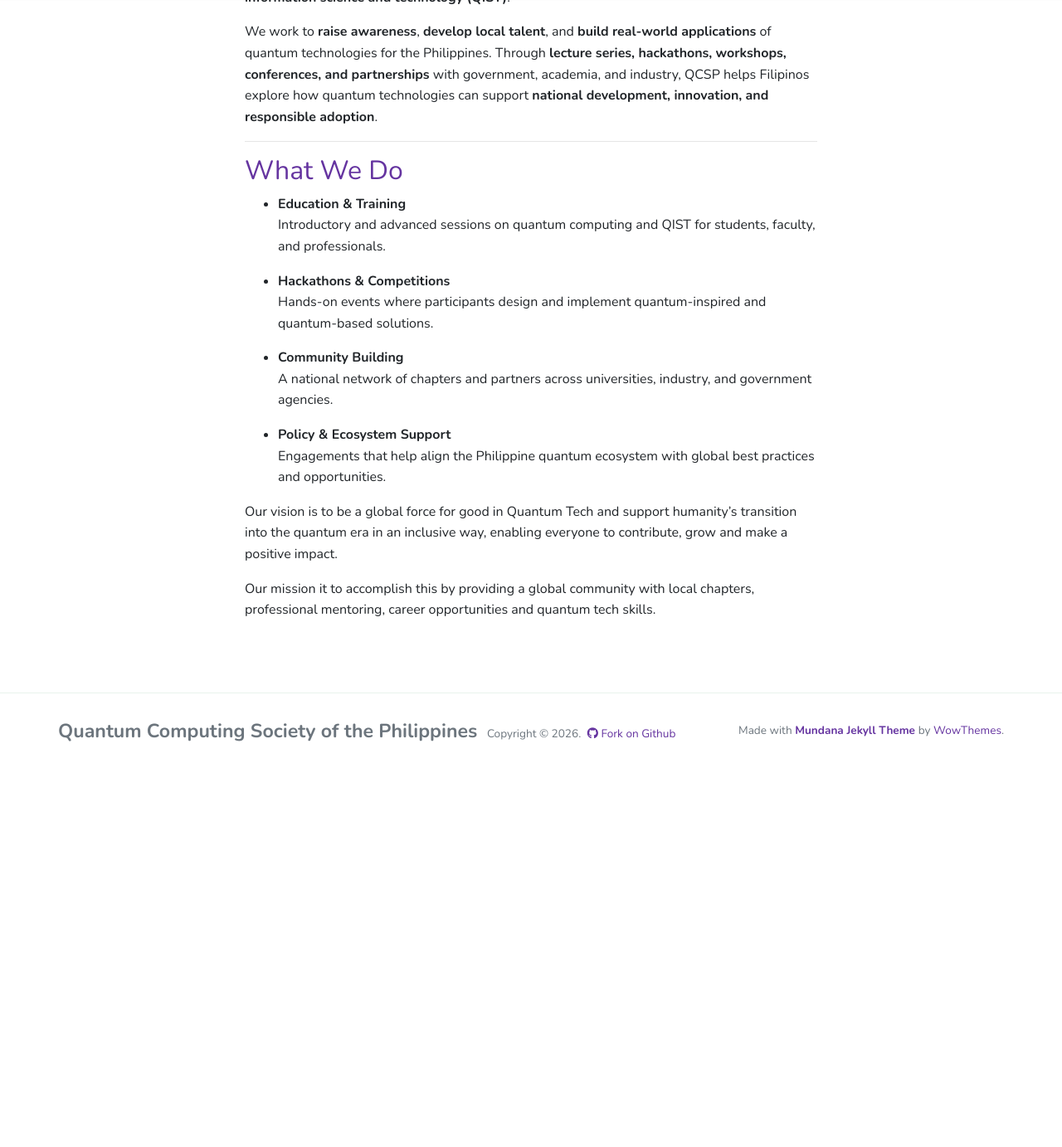
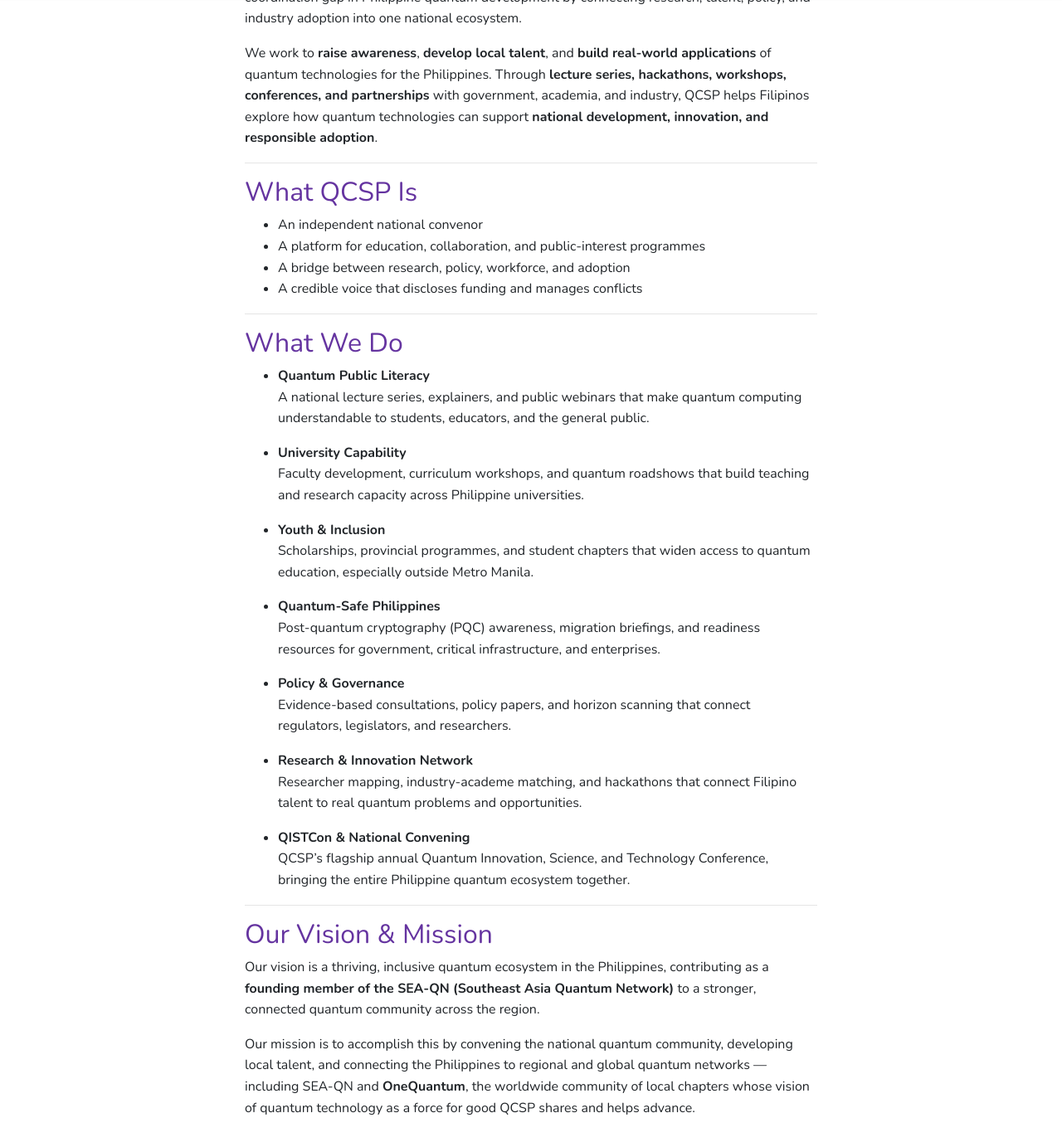
Before and after one commit to corpbob-qcsp/Quantum-Computing-Philippines.github.io, a Jekyll site: the page built from _pages/about.md, in a window 1280 px wide and 1400 px high, scrolled down 1164 px. Shown: the top 1383 px of the window at 83% size. Built offline with Jekyll 4.4.1, drawn with Linux system fonts in a browser that asks for light colours; nearby versions of some CDN libraries; before the commit the page ends 2091 px from its top, so only the background shows below that; some of the changed text lies outside the part shown.

Commit message:
update board of directors and about QCSP

```diff
--- a/_config.yml
+++ b/_config.yml
@@ -1,6 +1,6 @@
 # Site
 name: 'Quantum Computing Society of the Philippines'
-description: 'OneQuantum Philippines is a local chapter of OneQuantum.org'
+description: 'QCSP (OneQuantum Philippines) is the national multi-stakeholder quantum community advancing quantum technologies for the benefit of the Philippines.'
 logo: 'assets/images/hadamard_matrix_white_background.png'
 favicon: 'assets/images/favicon.ico'
 baseurl: ''
--- a/_pages/about.md
+++ b/_pages/about.md
@@ -6,26 +6,48 @@
 
 ## Who We Are
 
-The **Quantum Computing Society of the Philippines (QCSP)**, also known as **OneQuantum Philippines**, is a non-profit community dedicated to building the country’s quantum future. Founded in 2017, QCSP brings together **students, educators, researchers, industry professionals, and policymakers** who are passionate about **quantum computing and quantum information science and technology (QIST)**.
+The **Quantum Computing Society of the Philippines (QCSP)**, also known as **OneQuantum Philippines**, is the **national multi-stakeholder quantum community advancing quantum technologies for the benefit of the Philippines**. Founded in 2017, QCSP convenes **government, academe, industry, startups, students, and civil society** around a shared goal: closing the coordination gap in Philippine quantum development by connecting research, talent, policy, and industry adoption into one national ecosystem.
 
 We work to **raise awareness**, **develop local talent**, and **build real-world applications** of quantum technologies for the Philippines. Through **lecture series, hackathons, workshops, conferences, and partnerships** with government, academia, and industry, QCSP helps Filipinos explore how quantum technologies can support **national development, innovation, and responsible adoption**.
 
 ---
 
+## What QCSP Is
+
+- An independent national convenor
+- A platform for education, collaboration, and public-interest programmes
+- A bridge between research, policy, workforce, and adoption
+- A credible voice that discloses funding and manages conflicts
+
+---
+
 ## What We Do
 
-- **Education & Training**
-  Introductory and advanced sessions on quantum computing and QIST for students, faculty, and professionals.
+- **Quantum Public Literacy**
+  A national lecture series, explainers, and public webinars that make quantum computing understandable to students, educators, and the general public.
 
-- **Hackathons & Competitions**
-  Hands-on events where participants design and implement quantum-inspired and quantum-based solutions.
+- **University Capability**
+  Faculty development, curriculum workshops, and quantum roadshows that build teaching and research capacity across Philippine universities.
 
-- **Community Building**
-  A national network of chapters and partners across universities, industry, and government agencies.
+- **Youth & Inclusion**
+  Scholarships, provincial programmes, and student chapters that widen access to quantum education, especially outside Metro Manila.
 
-- **Policy & Ecosystem Support**
-  Engagements that help align the Philippine quantum ecosystem with global best practices and opportunities.
+- **Quantum-Safe Philippines**
+  Post-quantum cryptography (PQC) awareness, migration briefings, and readiness resources for government, critical infrastructure, and enterprises.
 
-Our vision is to be a global force for good in Quantum Tech and support humanity's transition into the quantum era in an inclusive way, enabling everyone to contribute, grow and make a positive impact.
+- **Policy & Governance**
+  Evidence-based consultations, policy papers, and horizon scanning that connect regulators, legislators, and researchers.
 
-Our mission it to accomplish this by providing a global community with local chapters, professional mentoring, career opportunities and quantum tech skills.
+- **Research & Innovation Network**
+  Researcher mapping, industry-academe matching, and hackathons that connect Filipino talent to real quantum problems and opportunities.
+
+- **QISTCon & National Convening**
+  QCSP's flagship annual Quantum Innovation, Science, and Technology Conference, bringing the entire Philippine quantum ecosystem together.
+
+---
+
+## Our Vision & Mission
+
+Our vision is a thriving, inclusive quantum ecosystem in the Philippines, contributing as a **founding member of the SEA-QN (Southeast Asia Quantum Network)** to a stronger, connected quantum community across the region.
+
+Our mission is to accomplish this by convening the national quantum community, developing local talent, and connecting the Philippines to regional and global quantum networks — including SEA-QN and **OneQuantum**, the worldwide community of local chapters whose vision of quantum technology as a force for good QCSP shares and helps advance.
--- a/index.html
+++ b/index.html
@@ -50,7 +50,7 @@
                 <!-- style="color: #6534a0; -->
                 <h1 class="mb-3 font-weight-bold" style="color: #6534a0;">Quantum Computing Society of the Philippines</h1>
                 <p class="mb-3">
-		  QCSP ( also known locally as the OneQuantum Philippines, a chapter of the global OneQuantum organization ), is a non-profit community about quantum technology.
+		  QCSP (also known as OneQuantum Philippines) is the national multi-stakeholder quantum community advancing quantum technologies for the benefit of the Philippines.
                 </p>
 
                 <a href="{{site.baseurl}}/about.html" class="btn btn-dark">Read More</a>
```
Also changed, not shown: _pages/senior-advisers.md (+9 -0 lines), assets/images/bryan_siegelwax.jpg (added).
